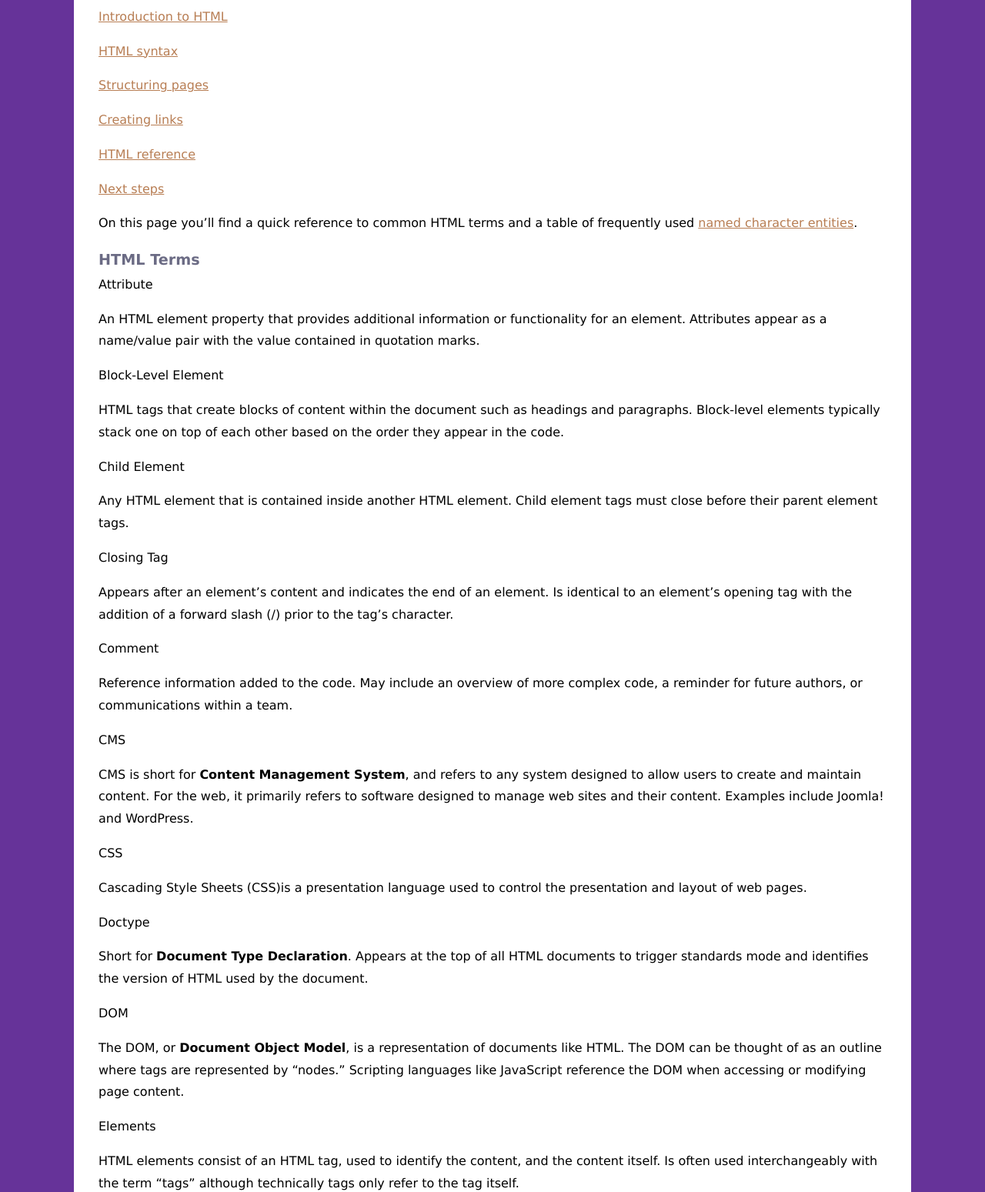
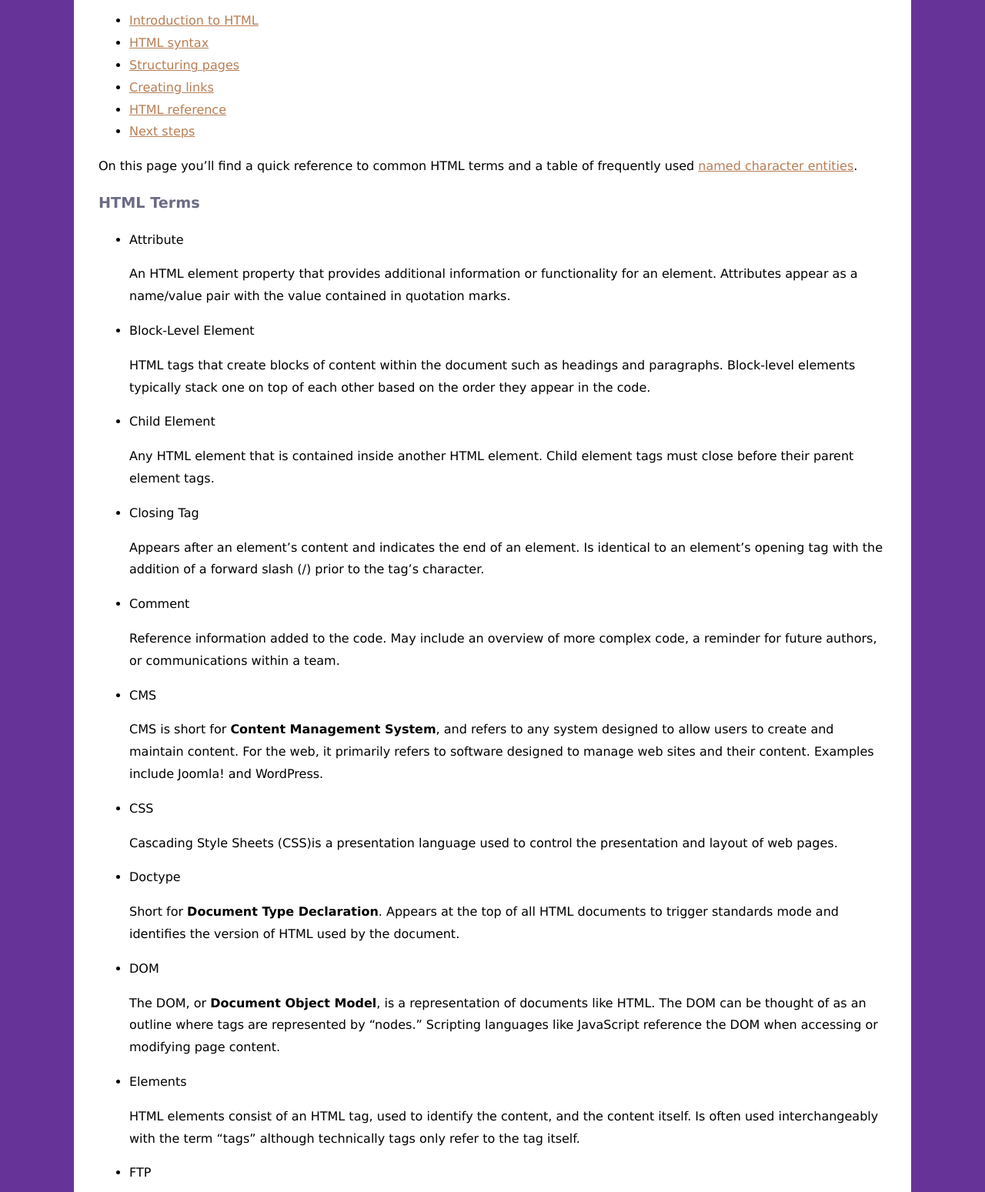
Before and after one commit to RobertEClarkson/HW4-Page, a plain HTML site: page reference.html in a window 1280 px wide. Shown: the part 156-1705 px from the top of the page at 77% size. Drawn offline with Linux system fonts and the light colour scheme.

Commit message:
Update reference.html

```diff
--- a/reference.html
+++ b/reference.html
@@ -10,22 +10,14 @@
       <h1>Comp 484</h1>
       <h2>HTML Reference</h2>
       <nav role="navigation">
-        <p>
-          <a href="index.html" title="Introduction to HTML"
-            >Introduction to HTML</a
-          >
-        </p>
-        <p><a href="syntax.html" title="HTML syntax">HTML syntax</a></p>
-        <p>
-          <a href="structure.html" title="Structuring pages"
-            >Structuring pages</a
-          >
-        </p>
-        <p><a href="links.html" title="Creating links">Creating links</a></p>
-        <p>
-          <a href="reference.html" title="HTML Reference">HTML reference</a>
-        </p>
-        <p><a href="next.html" title="Next steps">Next steps</a></p>
+        <ul>
+          <li><a href="index.html" title="Introduction to HTML">Introduction to HTML</a></li>
+          <li><a href="syntax.html" title="HTML syntax">HTML syntax</a></li>
+          <li><a href="structure.html" title="Structuring pages">Structuring pages</a></li>
+          <li><a href="links.html" title="Creating links">Creating links</a></li>
+          <li><a href="reference.html" title="HTML Reference">HTML reference</a></li>
+          <li><a href="next.html" title="Next steps">Next steps</a></li>
+        </ul>
       </nav>
     </header>
     <main role="main">
@@ -39,54 +31,55 @@
         </header>
         <section>
           <h3>HTML Terms</h3>
-          <p>Attribute</p>
+          <ul>
+            <li><p>Attribute</p></li>
             <p>
               An HTML element property that provides additional information or
               functionality for an element. Attributes appear as a name/value pair
               with the value contained in quotation marks.
             </p>
-          <p>Block-Level Element</p>
+            <li><p>Block-Level Element</p></li>
             <p>
               HTML tags that create blocks of content within the document such as
               headings and paragraphs. Block-level elements typically stack one on
               top of each other based on the order they appear in the code.
             </p>
-          <p>Child Element</p>
+            <li><p>Child Element</p></li>
             <p>
               Any HTML element that is contained inside another HTML element.
               Child element tags must close before their parent element tags.
             </p>
-          <p>Closing Tag</p>
+            <li><p>Closing Tag</p></li>
             <p>
               Appears after an element&rsquo;s content and indicates the end of an
               element. Is identical to an element&rsquo;s opening tag with the
               addition of a forward slash (/) prior to the tag&rsquo;s character.
             </p>
-          <p>Comment</p>
+            <li><p>Comment</p></li>
             <p>
               Reference information added to the code. May include an overview of
               more complex code, a reminder for future authors, or communications
               within a team.
             </p>
-          <p>CMS</p>
+            <li><p>CMS</p></li>
             <p>
               CMS is short for <b>Content Management System</b>, and refers to any
               system designed to allow users to create and maintain content. For
               the web, it primarily refers to software designed to manage web
               sites and their content. Examples include Joomla! and WordPress.
             </p>
-          <p>CSS</p>
+            <li><p>CSS</p></li>
             <p>
               Cascading Style Sheets (CSS)is a presentation language used to
               control the presentation and layout of web pages.
             </p>
-          <p>Doctype</p>
+            <li><p>Doctype</p></li>
             <p>
               Short for <b>Document Type Declaration</b>. Appears at the top of
               all HTML documents to trigger standards mode and identifies the
               version of HTML used by the document.
             </p>
-          <p>DOM</p>
+            <li><p>DOM</p></li>
             <p>
               The DOM, or <b>Document Object Model</b>, is a representation of
               documents like HTML. The DOM can be thought of as an outline where
@@ -94,69 +87,69 @@
               like JavaScript reference the DOM when accessing or modifying page
               content.
             </p>
-          <p>Elements</p>
+            <li><p>Elements</p></li>
             <p>
               HTML elements consist of an HTML tag, used to identify the content,
               and the content itself. Is often used interchangeably with the term
               &ldquo;tags&rdquo; although technically tags only refer to the tag
               itself.
             </p>
-          <p>FTP</p>
+            <li><p>FTP</p></li>
             <p>
               FTP stands for <b>File Transfer Protocol</b>. It&rsquo;s a common
               protocol used for transferring large files from one server to
               another.
             </p>
-          <p>HTTP</p>
+            <li><p>HTTP</p></li>
             <p>
               HTTP, or <b>Hypertext Transfer Protocol</b>, controls the formatting
               and transmission of HTML pages across web servers.
             </p>
-          <p>Inline-Level Elements</p>
+            <li><p>Inline-Level Elements</p></li>
             <p>
               Elements that appear within the normal flow of text. Unlike
               block-level elements, inline-level elements do not start new lines
               within the normal document flow.
             </p>
-          <p>JavaScript</p>
+            <li><p>JavaScript</p></li>
             <p>
               Scripting language developed by Netscape and used to control much of
               the functionality and behavior on the web.
             </p>
-          <p>Metadata</p>
+            <li><p>Metadata</p></li>
             <p>
               Additional information about the document or document content,
               typically stored in meta tags.
             </p>
-          <p>MIME Type</p>
+            <li><p>MIME Type</p></li>
             <p>
               Short for <b>Multipurpose Internet Mail Extension,</b> MIME types
               are used to tell user agents what type of program a file or
               extension is. Without a proper MIME type, user agents can have
               trouble properly running applications or processing files.
             </p>
-          <p>Parent Element</p>
+            <li><p>Parent Element</p></li>
             <p>
               An HTML element that contains another element. It is possible for an
               element to be a child of one element and the parent of another.
             </p>
-          <p>Replaced Element</p>
+            <li><p>Replaced Element</p></li>
             <p>
               Any HTML element where the contents of the element are replaced by
               something else. Examples would be images, video, or other plug-in
               content.
             </p>
-          <p>Tag</p>
+            <li><p>Tag</p></li>
             <p>
               Markup characters that indicate what type of content appear on the
               page. Most tags consist of both an opening and closing tag.
             </p>
-          <p>URL</p>
+            <li><p>URL</p></li>
             <p>
               URL stands for <b>Uniform Resource Locator</b>. It serves as the
               address of a document or other resource on the web.
             </p>
-          <p>W3C</p>
+            <li><p>W3C</p></li>
             <p>
               The W3C, or <b>World Wide Web Consortium</b>, is the standards body
               responsible for authoring the HTML specification.
```
Lines whose indentation alone changed are shown as unchanged.
